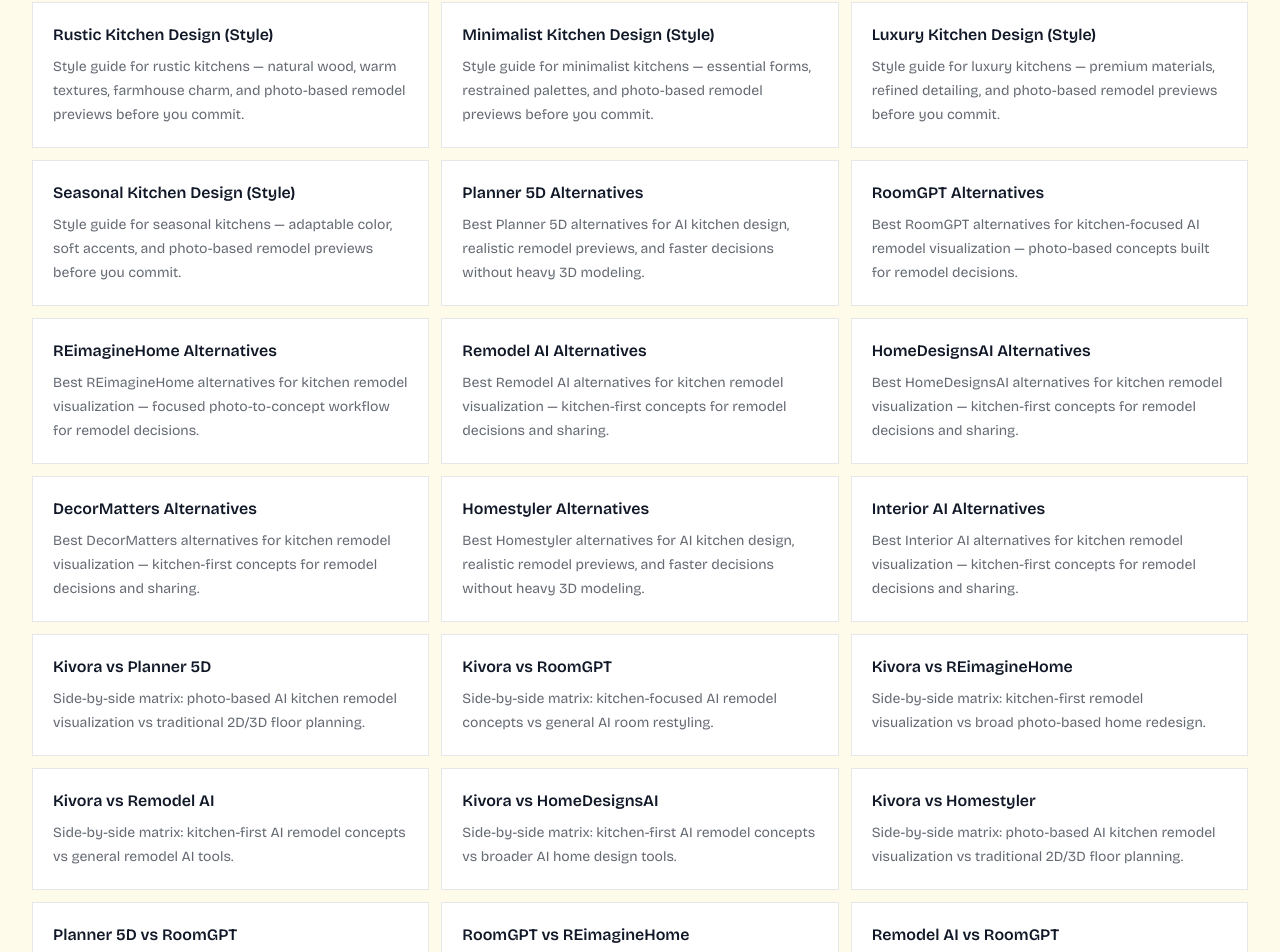
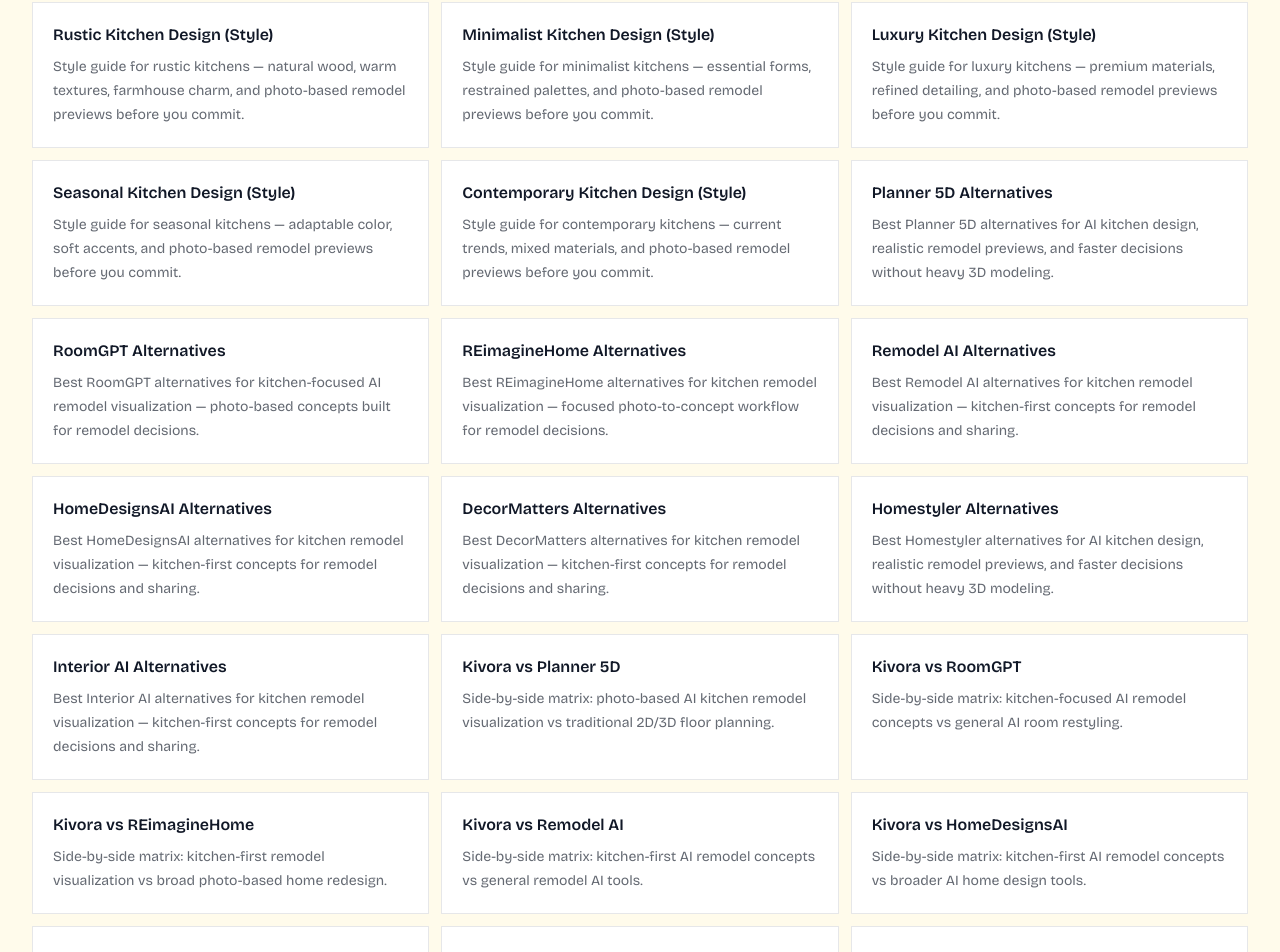
Before and after one commit to KarlGusta/kivora-next, a Next.js app: page /resources in a window 1280 px wide. Shown: the part 2061-3013 px from the top of the page. Built offline with nearby package versions, Linux system fonts and the light colour scheme.

Commit message:
List Contemporary Kitchen Design on Resources cluster pages

```diff
--- a/app/resources/page.jsx
+++ b/app/resources/page.jsx
@@ -179,6 +179,12 @@ const clusterPages = [
     label: "Seasonal Kitchen Design (Style)",
     description:
       "Style guide for seasonal kitchens — adaptable color, soft accents, and photo-based remodel previews before you commit.",
+  },
+  {
+    href: "/contemporary-kitchen-design",
+    label: "Contemporary Kitchen Design (Style)",
+    description:
+      "Style guide for contemporary kitchens — current trends, mixed materials, and photo-based remodel previews before you commit.",
   },
   {
     href: "/planner-5d-alternatives",
```
